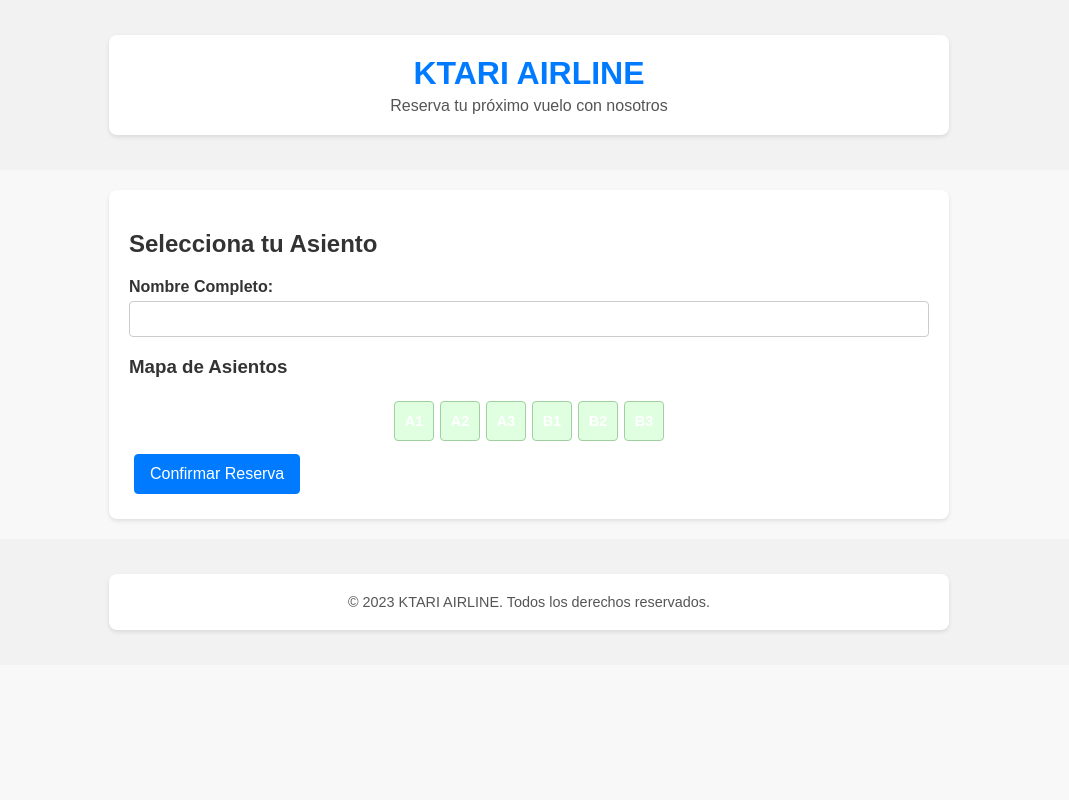
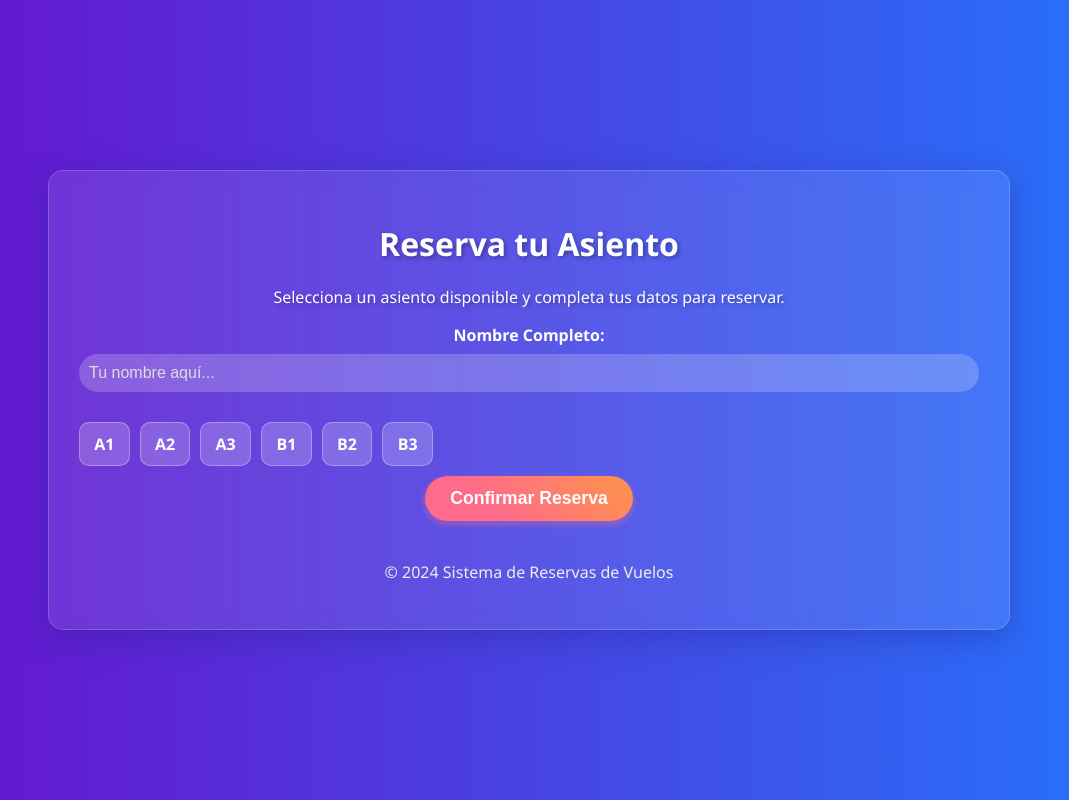
Before and after one commit to AronQuito/reserva_vuelos, a Flask app: page /usuario in a window 1280 px wide. Shown: the whole page, without its empty margins (111-1180 px from the left). Run offline with Flask 3, Linux system fonts and the light colour scheme.

Commit message:
modified:   static/style.css 	modified:   templates/admin.html 	modified:   templates/index.html 	modified:   templates/usuario.html

```diff
--- a/static/style.css
+++ b/static/style.css
@@ -1,201 +1,163 @@
+/* General Body Styles */
 body {
-  font-family: sans-serif;
+    font-family: 'Segoe UI', Tahoma, Geneva, Verdana, sans-serif;
     margin: 0;
     padding: 0;
-  background-color: #f8f8f8;
-  color: #333;
+    background: linear-gradient(to right, #6a11cb, #2575fc);
+    color: #fff;
+    display: flex;
+    justify-content: center;
+    align-items: center;
+    min-height: 100vh;
+    text-align: center;
 }
 
-button {
-  margin: 5px;
-  padding: 10px 15px;
-  border: 1px solid #007bff;
-  border-radius: 6px;
-  cursor: pointer;
-  background-color: #007bff;
-  color: white;
-  font-size: 1em;
-  transition: background-color 0.3s ease, border-color 0.3s ease;
+/* Container */
+.container {
+    background: rgba(255, 255, 255, 0.1);
+    padding: 30px;
+    border-radius: 15px;
+    box-shadow: 0 8px 32px 0 rgba(31, 38, 135, 0.37);
+    backdrop-filter: blur(10px);
+    -webkit-backdrop-filter: blur(10px);
+    border: 1px solid rgba(255, 255, 255, 0.18);
+    max-width: 900px;
+    width: 100%;
 }
 
-.libre {
-  background-color: #e0ffe0;
-  border-color: #a0d0a0;
-  color: #333;
+/* Header */
+header h1, header p {
+    color: #fff;
+    text-shadow: 2px 2px 4px rgba(0,0,0,0.3);
 }
 
-.ocupado {
-  background-color: #ffe0e0;
-  border-color: #d0a0a0;
-  color: #555;
-  cursor: not-allowed;
-  opacity: 0.7;
+/* Buttons */
+button, .btn-primary {
+    background: linear-gradient(45deg, #fe6b8b 30%, #ff8e53 90%);
+    border: none;
+    border-radius: 25px;
+    color: white;
+    padding: 12px 25px;
+    font-size: 1.1em;
+    font-weight: bold;
+    cursor: pointer;
+    transition: all 0.3s ease;
+    box-shadow: 0 3px 5px 2px rgba(255, 105, 135, .3);
+    margin: 10px;
 }
 
-.seleccionado {
-  border: 2px solid black;
-  background-color: yellow;
-  border-color: #ffc107;
-  color: #333;
-}
-
-table {
-  border-collapse: collapse;
-  width: 100%;
-  margin-top: 20px;
-  box-shadow: 0 2px 4px rgba(0, 0, 0, 0.05);
-}
-
-table th, table td {
-  padding: 5px 10px;
-  border: 1px solid #ddd;
-  text-align: left;
-}
-
-table th {
-  background-color: #f2f2f2;
-  font-weight: bold;
-}
-
-table tr:nth-child(even) {
-  background-color: #f9f9f9;
-}
-
-table tr:hover {
-  background-color: #e9e9e9;
+button:hover, .btn-primary:hover {
+    transform: translateY(-3px);
+    box-shadow: 0 6px 10px 4px rgba(255, 105, 135, .4);
 }
 
 .delete-button {
-  background-color: #dc3545;
-  border-color: #dc3545;
+    background: linear-gradient(45deg, #d32f2f 30%, #f44336 90%);
+    box-shadow: 0 3px 5px 2px rgba(211, 47, 47, .3);
 }
 
 .delete-button:hover {
-  background-color: #c82333;
-  border-color: #bd2130;
+    box-shadow: 0 6px 10px 4px rgba(211, 47, 47, .4);
 }
 
 .reset-button {
-  background-color: #ffc107;
-  border-color: #ffc107;
+    background: linear-gradient(45deg, #ffc107 30%, #ff9800 90%);
+    box-shadow: 0 3px 5px 2px rgba(255, 193, 7, .3);
 }
 
 .reset-button:hover {
-  background-color: #e0a800;
-  border-color: #d39e00;
+    box-shadow: 0 6px 10px 4px rgba(255, 193, 7, .4);
 }
 
-button:not(:disabled):hover {
-  background-color: #0056b3;
-  border-color: #004085;
-}
 
-.container {
-  max-width: 800px;
-  margin: 20px auto;
-  padding: 20px;
-  background-color: #fff;
-  border-radius: 8px;
-  box-shadow: 0 2px 4px rgba(0, 0, 0, 0.1);
-}
-
+/* Form Styles */
 .form-group {
-  margin-bottom: 15px;
+    margin-bottom: 20px;
 }
 
 .form-group label {
     display: block;
-  margin-bottom: 5px;
+    margin-bottom: 8px;
     font-weight: bold;
+    color: #fff;
 }
 
 .form-group input[type="text"] {
-  width: 100%;
-  padding: 8px;
-  border: 1px solid #ccc;
-  border-radius: 4px;
-  box-sizing: border-box; /* Include padding and border in element's total width and height */
+    width: calc(100% - 20px);
+    padding: 10px;
+    border: none;
+    border-radius: 20px;
+    background: rgba(255, 255, 255, 0.2);
+    color: #fff;
     font-size: 1em;
+    outline: none;
 }
 
-.btn-primary {
-  background-color: #007bff;
-  color: white;
-  border: 1px solid #007bff;
-  border-radius: 4px;
+.form-group input[type="text"]::placeholder {
+    color: #ddd;
 }
 
+/* Seat Layout */
 .seat-layout {
-  margin-top: 20px;
-}
-
-.seat-row {
-  display: flex;
-  justify-content: center;
-  margin-bottom: 5px;
+    margin-top: 30px;
+    display: grid;
+    grid-template-columns: repeat(auto-fill, minmax(50px, 1fr));
+    gap: 10px;
 }
 
 .seat {
-  width: 40px;
-  height: 40px;
-  display: flex;
-  flex-direction: column; /* Stack seat number and availability indicator */
-  align-items: center;
-  justify-content: center;
-  font-size: 0.9em;
+    background-color: rgba(255, 255, 255, 0.2);
+    border: 1px solid rgba(255, 255, 255, 0.3);
+    border-radius: 10px;
+    padding: 10px;
+    color: #fff;
     font-weight: bold;
-  border: 1px solid #ccc;
-  border-radius: 4px;
-  margin: 3px;
-  transition: background-color 0.2s ease, border-color 0.2s ease;
-}
-
-.seat.available {
-  background-color: #e0ffe0; /* Light green */
-  border-color: #a0d0a0;
     cursor: pointer;
-}
-
-.seat.occupied {
-  background-color: #ffe0e0; /* Light red */
-  border-color: #d0a0a0;
-  cursor: not-allowed;
-  opacity: 0.6;
+    transition: background-color 0.3s, transform 0.2s;
 }
 
 .seat.available:hover {
-  background-color: #c0f0c0;
+    background-color: rgba(76, 175, 80, 0.5);
+    transform: scale(1.1);
 }
 
-.seat.occupied:hover {
-  cursor: not-allowed; /* Ensure cursor doesn't change on hover */
+.seat.ocupado {
+    background-color: rgba(244, 67, 54, 0.5);
+    cursor: not-allowed;
 }
 
-.seat.selected {
-  border: 2px solid black;
-  background-color: yellow;
+.seat.seleccionado {
+    background-color: #ffeb3b;
+    color: #333;
+    border: 2px solid #fff;
 }
 
-header, footer {
-  background-color: #f2f2f2;
-  padding: 15px 0;
-  text-align: center;
+/* Table Styles */
+table {
     width: 100%;
+    border-collapse: collapse;
+    margin-top: 20px;
+    background: rgba(255, 255, 255, 0.1);
+    border-radius: 10px;
+    overflow: hidden;
 }
 
-header h1 {
-  margin: 0;
-  color: #007bff;
+table th, table td {
+    padding: 15px;
+    border-bottom: 1px solid rgba(255, 255, 255, 0.2);
+    color: #fff;
 }
 
-header p {
-  margin: 5px 0 0;
-  color: #555;
-  font-size: 1em;
+table th {
+    background-color: rgba(255, 255, 255, 0.2);
 }
 
-footer p {
-  margin: 0;
-  font-size: 0.9em;
-  color: #555;
+table tr:last-child td {
+    border-bottom: none;
 }
+
+/* Footer */
+footer {
+    margin-top: 30px;
+    color: #eee;
+}
--- a/templates/usuario.html
+++ b/templates/usuario.html
@@ -1,88 +1,75 @@
 <!DOCTYPE html>
-<html lang="en">
+<html lang="es">
 <head>
     <meta charset="UTF-8">
     <meta name="viewport" content="width=device-width, initial-scale=1.0">
     <title>KTARI AIRLINE - Reserva tu Asiento</title>
-  <link rel="stylesheet" href="/static/style.css">
+    <link rel="stylesheet" href="{{ url_for('static', filename='style.css') }}">
 </head>
 <body>
+    <div class="container">
         <header>
-    <div class="container">
-      <h1>KTARI AIRLINE</h1>
-      <p>Reserva tu próximo vuelo con nosotros</p>
-    </div>
+            <h1>Reserva tu Asiento</h1>
+            <p>Selecciona un asiento disponible y completa tus datos para reservar.</p>
         </header>
-
-  <main class="container">
-    <h2>Selecciona tu Asiento</h2>
 
         <form id="formReserva" method="POST" action="/reservar">
             <input type="hidden" name="vuelo" value="vuelo_123">
 
             <div class="form-group">
                 <label for="nombre">Nombre Completo:</label>
-        <input type="text" name="nombre" id="nombre" required>
+                <input type="text" name="nombre" id="nombre" placeholder="Tu nombre aquí..." required>
             </div>
 
-      <div class="seat-map">
-        <h3>Mapa de Asientos</h3>
-        <div id="asientos" class="seat-layout"></div>
+            <div class="seat-layout" id="asientos">
+                <!-- Asientos se cargarán aquí dinámicamente -->
             </div>
 
             <input type="hidden" name="asiento" id="asientoSeleccionado">
 
             <button type="submit" class="btn-primary">Confirmar Reserva</button>
         </form>
-  </main>
 
         <footer>
-    <div class="container">
-      <p>&copy; 2023 KTARI AIRLINE. Todos los derechos reservados.</p>
+            <p>&copy; 2024 Sistema de Reservas de Vuelos</p>
+        </footer>
     </div>
-  </footer>
 
     <script>
-    // Fetch seats from the server
+        document.addEventListener('DOMContentLoaded', function () {
             fetch("/consultar")
-      .then(res => res.json())
+                .then(response => response.json())
                 .then(data => {
                     const asientos = data["vuelo_123"].asientos;
-        const asientosDiv = document.getElementById("asientos");
-        let html = "";
-        // Assuming a simple row layout, you might need to adjust this based on your data structure
-        const seatsPerRow = 10; // Example number of seats per row
-        let rowDiv = document.createElement('div');
-        rowDiv.classList.add('seat-row');
-        let seatCount = 0;
-        for (let asiento in asientos) {
-          const ocupado = asientos[asiento];
-          const button = document.createElement('button');
-          button.type = 'button';
-          button.classList.add('seat');
-          button.classList.add(ocupado ? 'occupied' : 'available');
-          button.textContent = asiento;
-          button.onclick = () => seleccionar(asiento, button);
+                    const asientosContainer = document.getElementById("asientos");
+
+                    for (let numeroAsiento in asientos) {
+                        const ocupado = asientos[numeroAsiento];
+                        const seatElement = document.createElement('div');
+                        seatElement.classList.add('seat');
+                        seatElement.textContent = numeroAsiento;
+
                         if (ocupado) {
-            button.disabled = true;
+                            seatElement.classList.add('ocupado');
+                        } else {
+                            seatElement.classList.add('available');
+                            seatElement.addEventListener('click', () => seleccionarAsiento(seatElement, numeroAsiento));
                         }
-          rowDiv.appendChild(button);
-          seatCount++;
-          if (seatCount % seatsPerRow === 0) {
-            asientosDiv.appendChild(rowDiv);
-            rowDiv = document.createElement('div');
-            rowDiv.classList.add('seat-row');
-          }
-        }
-        // Append the last row if it's not full
-        if (seatCount % seatsPerRow !== 0) {
-          asientosDiv.appendChild(rowDiv);
+
+                        asientosContainer.appendChild(seatElement);
                     }
                 });
-    function seleccionar(asiento, boton) {
-      document.querySelectorAll(".seat.selected").forEach(btn => btn.classList.remove("selected"));
-      boton.classList.add("seleccionado");
-      document.getElementById("asientoSeleccionado").value = asiento;
+        });
+
+        function seleccionarAsiento(seatElement, numeroAsiento) {
+            // Deseleccionar cualquier asiento previamente seleccionado
+            document.querySelectorAll('.seat.seleccionado').forEach(el => {
+                el.classList.remove('seleccionado');
+            });
+
+            // Seleccionar el nuevo asiento
+            seatElement.classList.add('seleccionado');
+            document.getElementById('asientoSeleccionado').value = numeroAsiento;
         }
 
         document.getElementById("formReserva").addEventListener("submit", function(e) {
@@ -90,10 +77,10 @@
             const nombre = document.getElementById("nombre").value.trim();
 
             if (!asiento) {
-        alert("Por favor selecciona un asiento disponible.");
+                alert("Por favor, selecciona un asiento.");
                 e.preventDefault();
             } else if (!nombre) {
-        alert("Por favor ingresa tu nombre.");
+                alert("Por favor, ingresa tu nombre.");
                 e.preventDefault();
             }
         });
```
Also changed, not shown: templates/admin.html (+34 -83 lines), templates/index.html (+20 -22 lines). Lines whose indentation alone changed are shown as unchanged.
